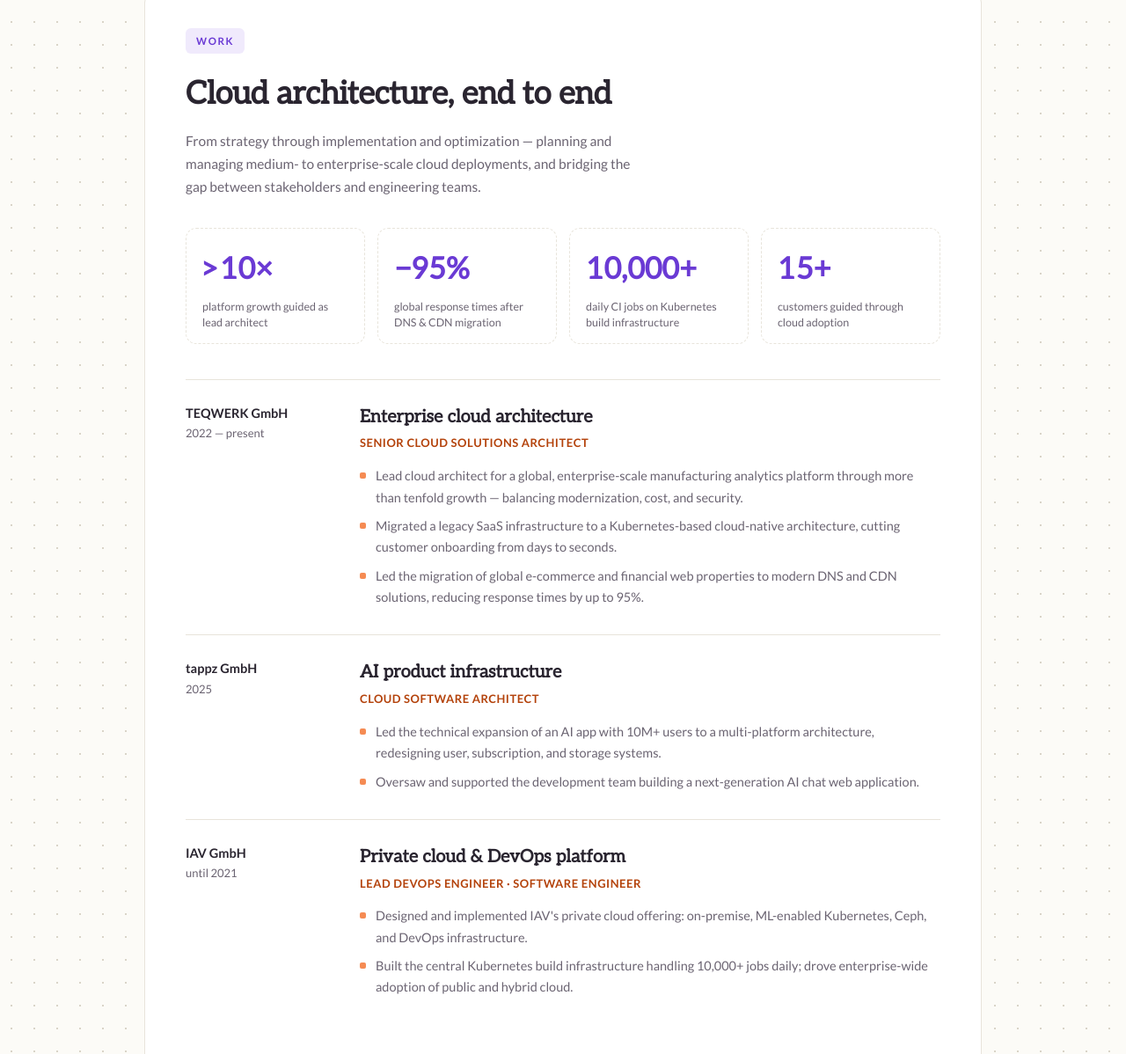
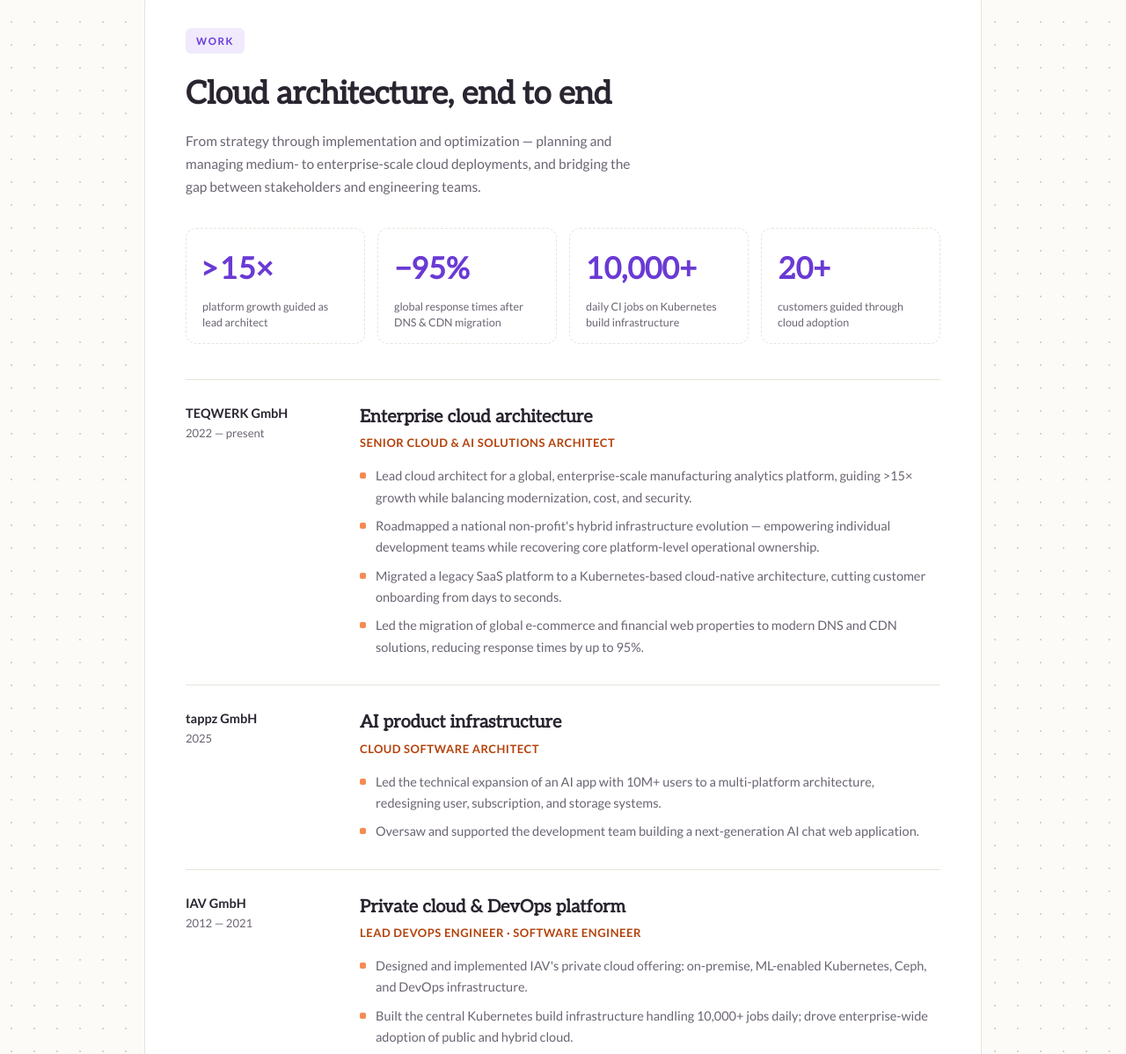
Before and after one commit to briankintz/briankintz.com, an Astro site: page / in a window 1280 px wide. Shown: the part 560-1758 px from the top of the page at 88% size. Built offline with nearby package versions, Linux system fonts and the light colour scheme; Astro itself is replaced by a stand-in of ours.

Commit message:
Sync CV update: AI-native lead copy, refreshed stats/TEQWERK, IAV dates
- Hero: "cloud-native platforms" → "cloud- and AI-native platforms"
- Stats bar: >10× → >15× growth, 15+ → 20+ customers (per updated cv.md)
- TEQWERK: title now "Senior Cloud & AI Solutions Architect"; growth
  bullet reflects >15×; added the national non-profit hybrid-infra bullet
- IAV: dates "until 2021" → "2012 — 2021" (start date was missing)

Co-Authored-By: Claude Fable 5 <noreply@anthropic.com>

```diff
--- a/src/data/work.ts
+++ b/src/data/work.ts
@@ -1,5 +1,5 @@
 // Homepage Work section content, transcribed from cv.md (briankintz/briankintz repo) — keep figures exactly as written.
-// Figures are exact and must stay as written: >10×, −95%, 10,000+, 15+, 10M+.
+// Figures are exact and must stay as written: >15×, −95%, 10,000+, 20+, 10M+.
 
 export interface Stat {
   value: string
@@ -21,10 +21,10 @@ export interface Education {
 }
 
 export const stats: Stat[] = [
-  { value: '>10×', label: 'platform growth guided as lead architect' },
+  { value: '>15×', label: 'platform growth guided as lead architect' },
   { value: '−95%', label: 'global response times after DNS & CDN migration' },
   { value: '10,000+', label: 'daily CI jobs on Kubernetes build infrastructure' },
-  { value: '15+', label: 'customers guided through cloud adoption' },
+  { value: '20+', label: 'customers guided through cloud adoption' },
 ]
 
 export const roles: Role[] = [
@@ -32,10 +32,11 @@ export const roles: Role[] = [
     org: 'TEQWERK GmbH',
     dates: '2022 — present',
     heading: 'Enterprise cloud architecture',
-    title: 'Senior Cloud Solutions Architect',
+    title: 'Senior Cloud & AI Solutions Architect',
     achievements: [
-      'Lead cloud architect for a global, enterprise-scale manufacturing analytics platform through more than tenfold growth — balancing modernization, cost, and security.',
-      'Migrated a legacy SaaS infrastructure to a Kubernetes-based cloud-native architecture, cutting customer onboarding from days to seconds.',
+      'Lead cloud architect for a global, enterprise-scale manufacturing analytics platform, guiding >15× growth while balancing modernization, cost, and security.',
+      "Roadmapped a national non-profit's hybrid infrastructure evolution — empowering individual development teams while recovering core platform-level operational ownership.",
+      'Migrated a legacy SaaS platform to a Kubernetes-based cloud-native architecture, cutting customer onboarding from days to seconds.',
       'Led the migration of global e-commerce and financial web properties to modern DNS and CDN solutions, reducing response times by up to 95%.',
     ],
   },
@@ -51,7 +52,7 @@ export const roles: Role[] = [
   },
   {
     org: 'IAV GmbH',
-    dates: 'until 2021',
+    dates: '2012 — 2021',
     heading: 'Private cloud & DevOps platform',
     title: 'Lead DevOps Engineer · Software Engineer',
     achievements: [
--- a/src/pages/index.astro
+++ b/src/pages/index.astro
@@ -17,7 +17,7 @@ const recipeCount = (await publishedRecipes()).length
   <main>
     <div class="wrap hero">
       <p class="hi">Hey there, I'm Brian.</p>
-      <h1>I design and build <Highlight>cloud-native platforms</Highlight>.</h1>
+      <h1>I design and build <Highlight>cloud- and AI-native platforms</Highlight>.</h1>
       <p>
         Senior Cloud & AI Solutions Architect in Germany, consulting on Azure, Google Cloud, and AI-native engineering —
         with 15+ years across DevOps and software engineering behind it.
```
